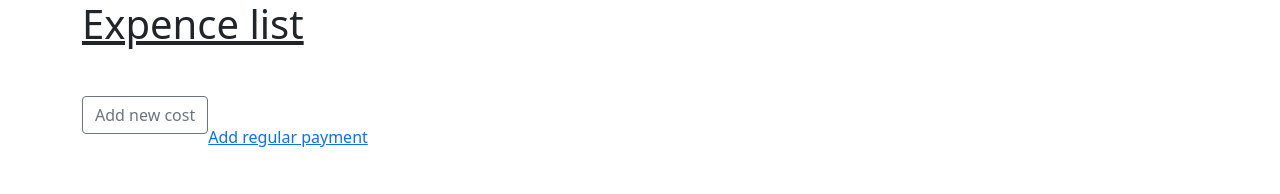
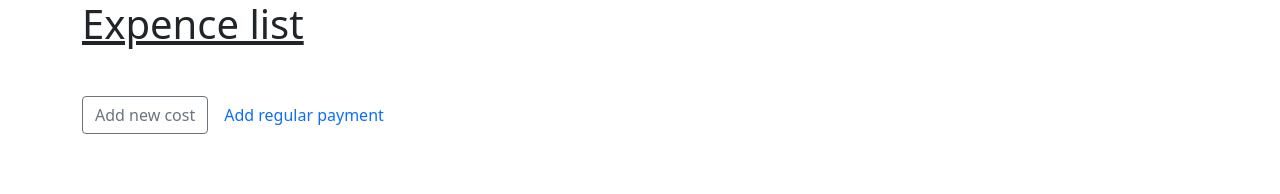
Before and after one commit to abaibik/vue-learning-2, a Vue app: page / in a window 1280 px wide. Shown: the top 194 px of the page. Built offline with nearby package versions, Linux system fonts and the light colour scheme; no server answers.

Commit message:
links UI

```diff
--- a/src/App.vue
+++ b/src/App.vue
@@ -1,15 +1,17 @@
 <template>
   <div class="container">
     <h1 class="mb-5"><ins>Expence list</ins></h1>
+    <div class="button-and-links d-flex mb-5 align-items-baseline gap-3">
       <button
         type="button"
-      class="btn btn-outline-secondary mb-5"
+        class="btn btn-outline-secondary"
         @click="$store.commit('showDialog')"
       >
         Add new cost
       </button>
-    <AddDialog />
+
       <router-link
+        class="text-decoration-none"
         :to="{
           name: 'Add',
           params: { category: 'Transport' },
@@ -17,7 +19,9 @@
         }"
         >Add regular payment</router-link
       >
+    </div>
 
+    <AddDialog />
     <Pagination v-if="$store.getters.pageCount >= 2" />
     <ExpenceList :items="currentPageItems" />
     <Pagination v-if="pageCount >= 2" />
```
Lines whose indentation alone changed are shown as unchanged.
